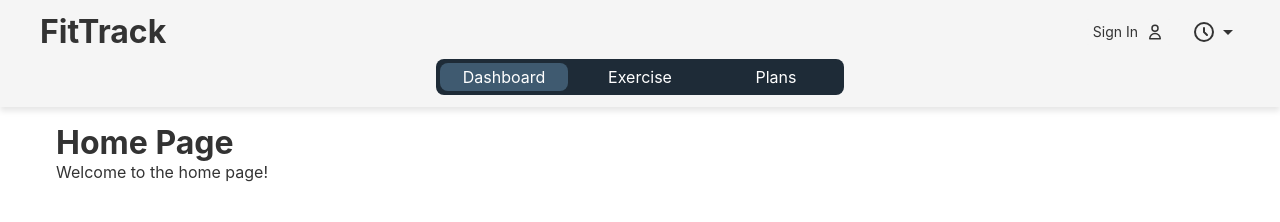
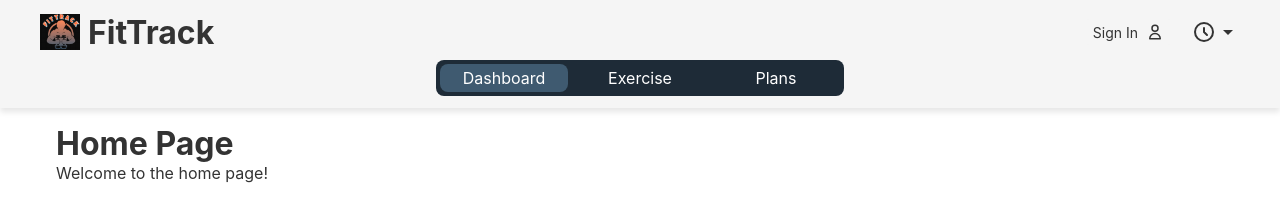
Before and after one commit to Legend-Paul/Home-Workout, a website built with Vite: page frontend/index.html in a window 1280 px wide. Built offline with nearby package versions, Linux system fonts and the light colour scheme.

Commit message:
Add logo

```diff
--- a/frontend/src/components/Header/Header.module.css
+++ b/frontend/src/components/Header/Header.module.css
@@ -6,7 +6,10 @@ header {
   background-color: var(--bg-surface);
   box-shadow: var(--shadow);
 }
-
+a {
+  text-decoration: none;
+  color: inherit;
+}
 .header-container {
   display: flex;
   flex-direction: column;
@@ -154,7 +157,15 @@ svg {
 }
 
 .logo {
-  color: var(--text);
+  display: flex;
+  align-items: center;
+  gap: var(--space-2);
+  flex-direction: row-reverse;
+  img {
+    width: 40px;
+    height: 40px;
+    object-fit: contain;
+  }
 }
 
 .nav-container {
--- a/frontend/src/components/Header/Header.ts
+++ b/frontend/src/components/Header/Header.ts
@@ -1,4 +1,5 @@
 import styles from "./Header.module.css";
+import logo from "../../assets/logo.png";
 
 type Theme = "light" | "dark" | "auto";
 const THEME_KEY = "app-theme";
@@ -21,9 +22,10 @@ export default function Header() {
   headerApp!.innerHTML = `
   <div class="${styles["header-container"]}">
     <div class="${styles["top-header"]}">
-      <div class="${styles["logo"]}">
+      <a href="/" class="${styles["logo"]}">
           <h1>FitTrack</h1>
-      </div>
+          <img src=${logo} alt="FitTrack Logo" />
+      </a>
 
     <div class="${styles["header-icon-container"]}">
       <div class="${styles["user-profile"]}">
```
Also changed, not shown: frontend/src/assets/logo.png (added).
